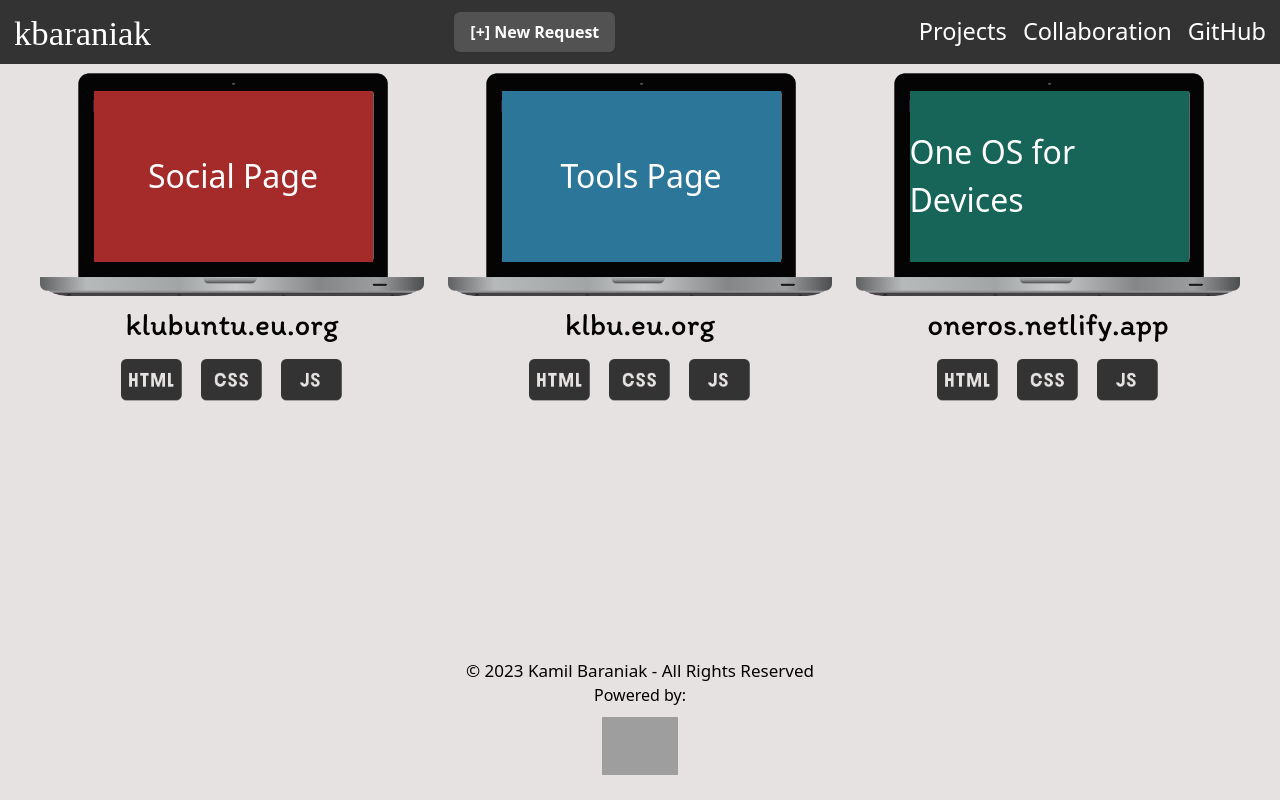
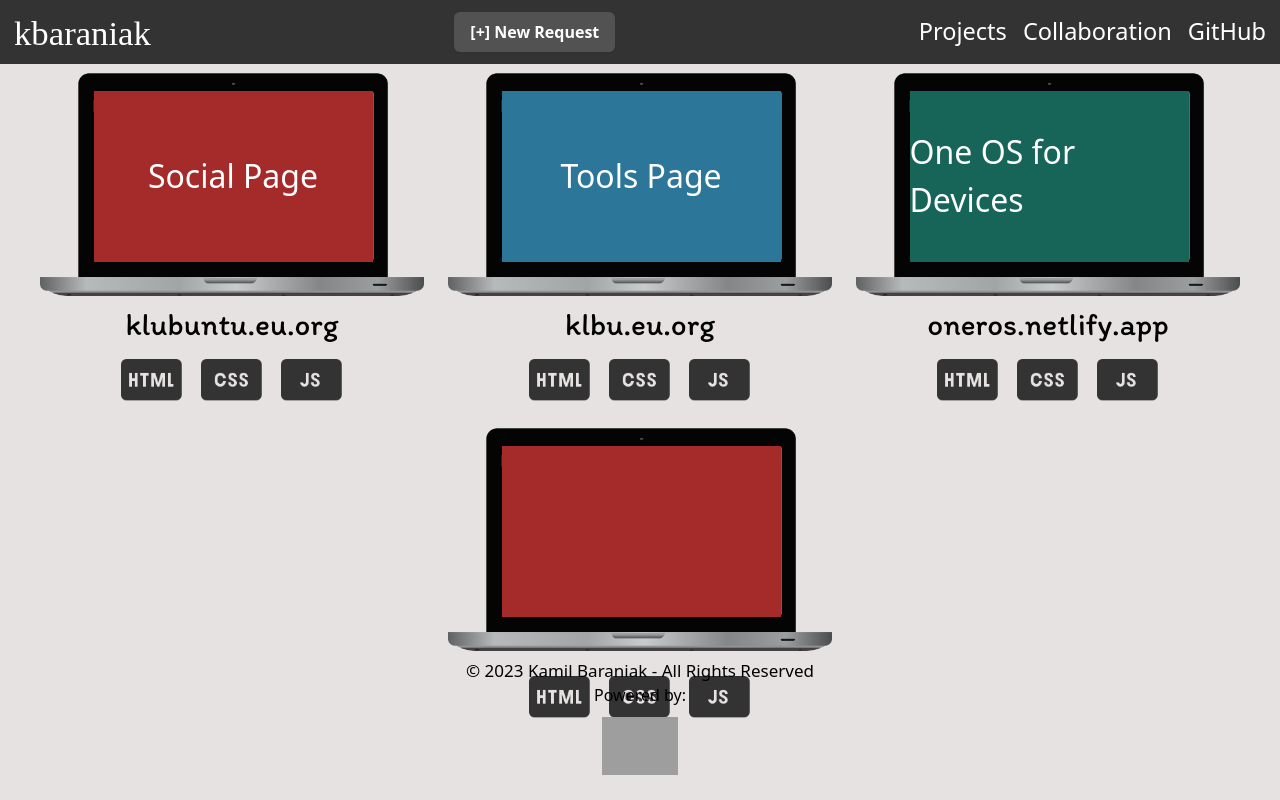
Before and after one commit to kbaraniak/my-portfolio, a Next.js app: page / in a window 1280 px wide. Built offline with nearby package versions, Linux system fonts and the light colour scheme; grey boxes are pictures that could not be loaded; a web font is replaced by a local one.

Commit message:
Update my_projects.tsx

```diff
--- a/app/components/my_projects.tsx
+++ b/app/components/my_projects.tsx
@@ -1,4 +1,5 @@
 import { useEffect, useState } from 'react';
+import Project from './project';
 import '../styles/my_projects.css';
 import '../styles/animation.css';
 
@@ -77,6 +78,7 @@ const Projects = () => {
                <div className="js"></div>
             </div>
          </div>
+         <Project projectName="Test" projectID="project-3" projectDescription="Already" projectType="cloud" projectUrl="https://wp.pl"/>
       </main>
    );
 }
```
